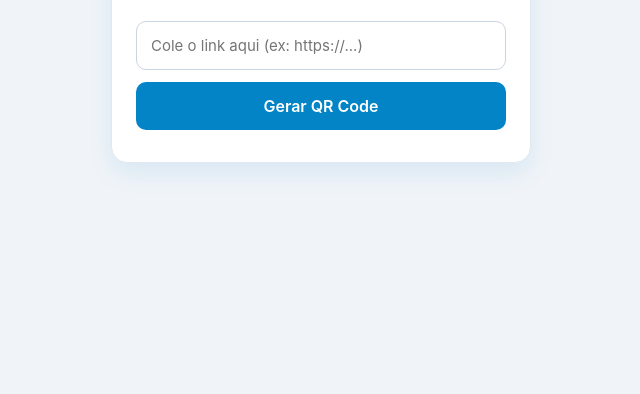
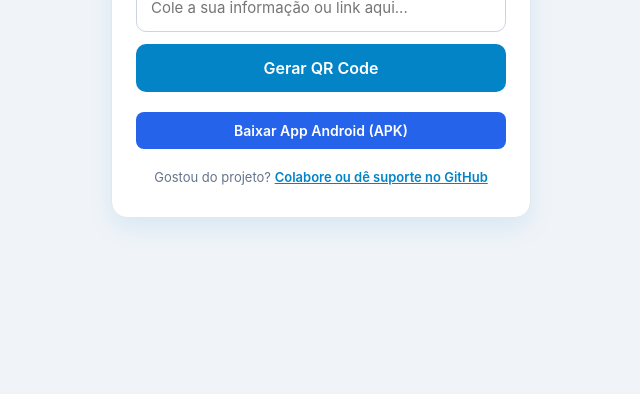
Before and after one commit to robsongustavoalberto/ConSite, a website: page index.html in a window 1280 px wide. Shown: the part 406-800 px from the top of the page, without its empty margins (319-959 px from the left). Drawn offline with Linux system fonts and the light colour scheme.

Commit message:
Update index.html

```diff
--- a/index.html
+++ b/index.html
@@ -20,11 +20,12 @@
             <h1 id="alt-logo" class="logo-fallback" style="display: none;">ConSite</h1>
         </div>
 
-        <p class="tagline">Converta qualquer link em QR Code instantaneamente.</p>
+        <!-- Texto Atualizado -->
+        <p class="tagline">Converta qualquer informação em QR Code instantaneamente.</p>
 
         <!-- Formulário de Entrada -->
         <div class="input-container">
-            <input type="url" id="linkInput" placeholder="Cole o link aqui (ex: https://...)" autocomplete="off">
+            <input type="text" id="linkInput" placeholder="Cole a sua informação ou link aqui..." autocomplete="off">
             <button id="generateBtn">
                 <span>Gerar QR Code</span>
             </button>
@@ -35,6 +36,24 @@
             <div id="qrcode"></div>
             <button id="downloadBtn" class="download-btn">Baixar QR Code</button>
         </div>
+
+        <!-- Botão para Baixar APK no MediaFire (Para quem acede ao site) -->
+        <div class="apk-download-container" style="margin-top: 20px;">
+            <a href="https://www.mediafire.com/file/xxq495nhnfneh0x/app-release.apk/file" target="_blank" rel="noopener noreferrer" style="text-decoration: none;">
+                <button type="button" style="background-color: #2563eb; color: #ffffff; padding: 10px 16px; border-radius: 8px; font-size: 14px; font-weight: 600; border: none; cursor: pointer; width: 100%;">
+                    Baixar App Android (APK)
+                </button>
+            </a>
+        </div>
+
+        <!-- Rodapé com Link para o Repositório do GitHub -->
+        <div class="footer-github" style="margin-top: 20px; font-size: 13px; color: #64748b;">
+            <p>Gostou do projeto?
+                <a href="https://github.com/robsongustavoalberto/ConSite" target="_blank" rel="noopener noreferrer" style="color: #0284c7; font-weight: 600; text-decoration: underline;">
+                    Colabore ou dê suporte no GitHub
+                </a>
+            </p>
+        </div>
     </div>
 
     <script src="script.js"></script>
```
